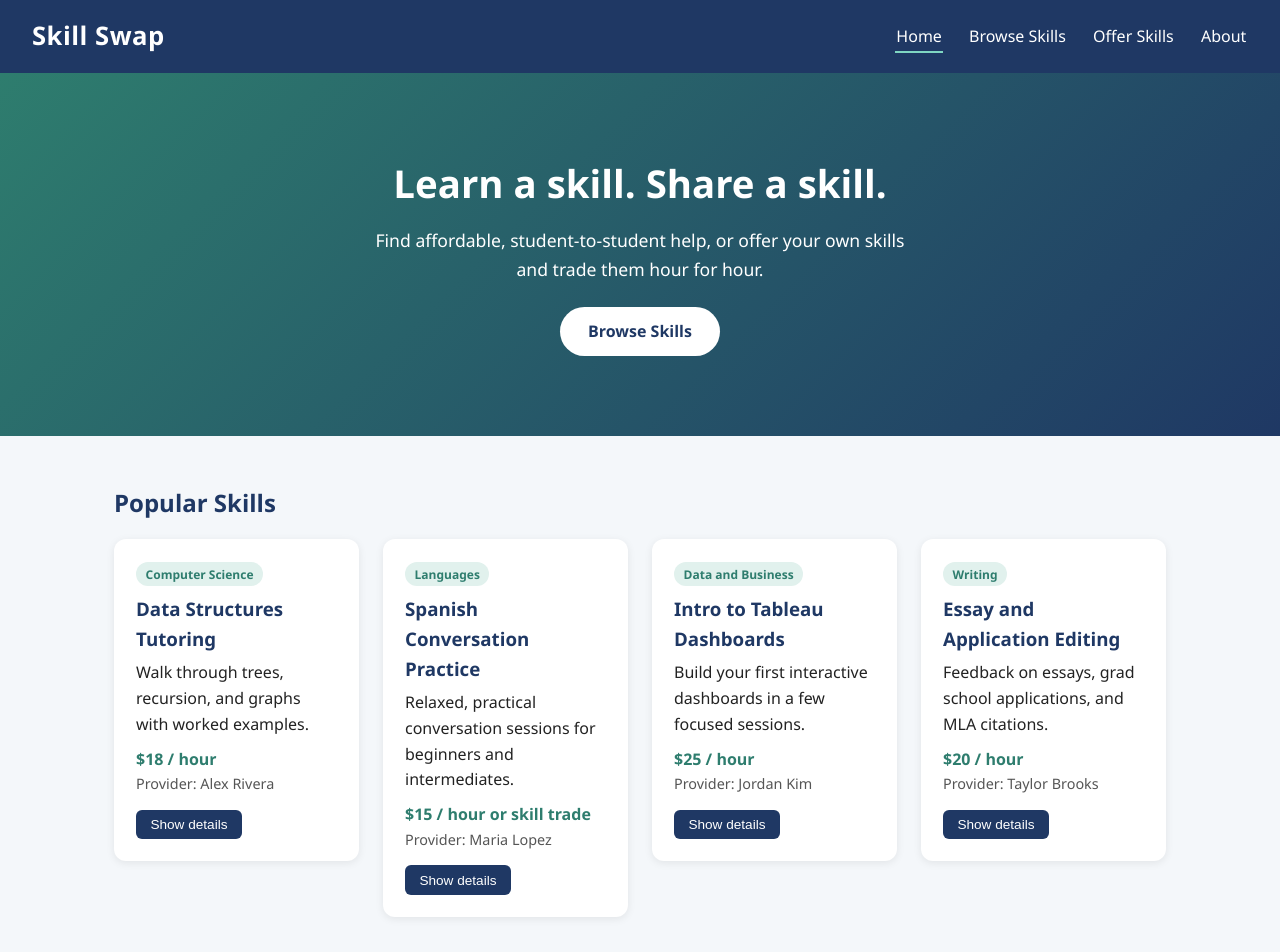
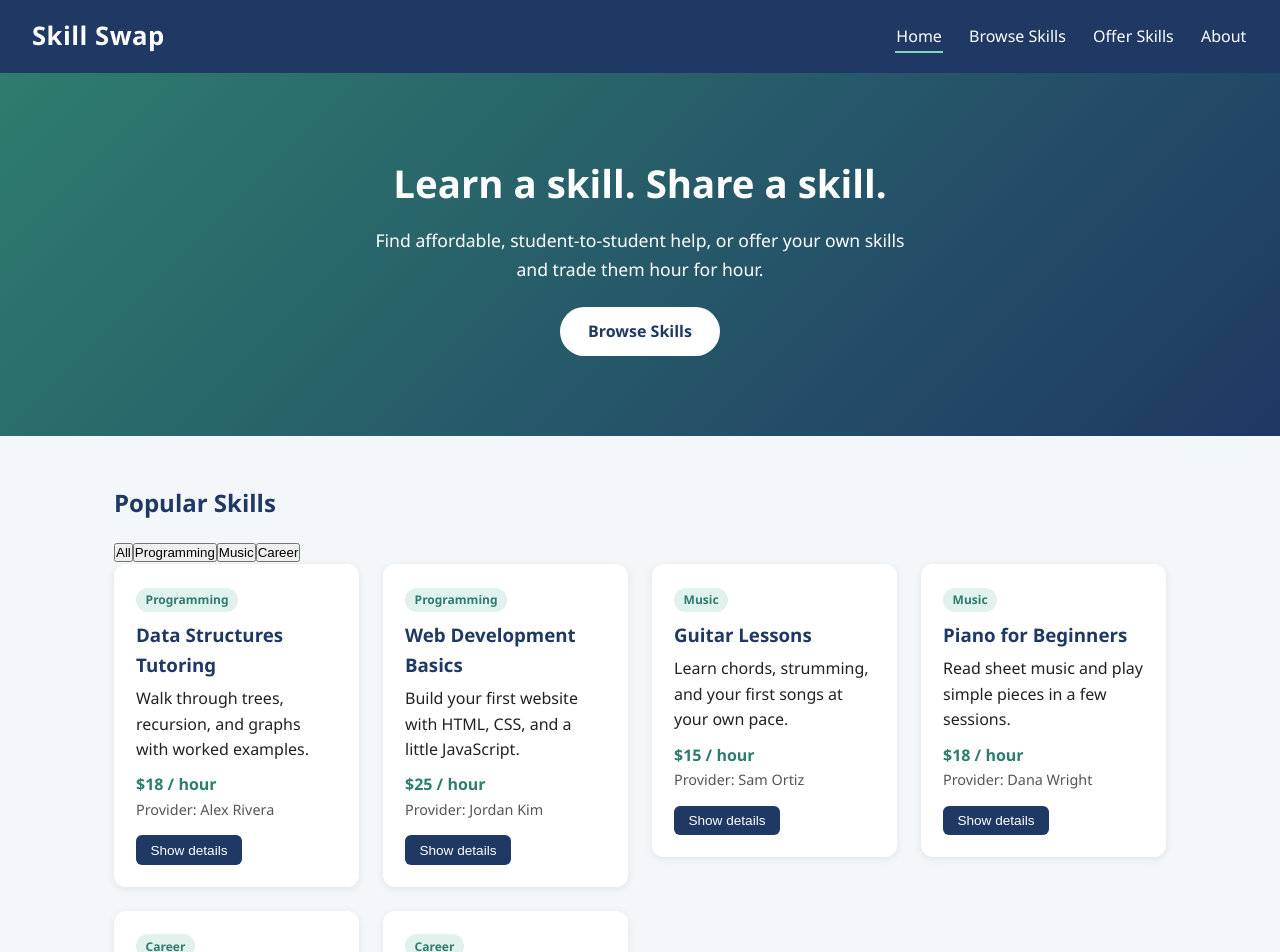
Before and after one commit to gxrciafelipe/skills-swap-felipegarcia-unit8, a React (Vite) app: page / in a window 1280 px wide. Shown: the top 952 px of the page. Built offline with nearby package versions, Linux system fonts and the light colour scheme.

Commit message:
Add category filter buttons to homepage

```diff
--- /dev/null
+++ b/src/components/FilterBar.jsx
@@ -0,0 +1,19 @@
+function FilterBar({ categories, selected, onSelect }) {
+  return (
+    <div className="filter-bar" role="group" aria-label="Filter skills by category">
+      {categories.map((category) => (
+        <button
+          key={category}
+          type="button"
+          className={`filter-button${selected === category ? " active" : ""}`}
+          aria-pressed={selected === category}
+          onClick={() => onSelect(category)}
+        >
+          {category}
+        </button>
+      ))}
+    </div>
+  );
+}
+
+export default FilterBar;
--- a/src/components/SkillCard.jsx
+++ b/src/components/SkillCard.jsx
@@ -1,4 +1,8 @@
 import { useState } from "react";
+
+function formatPrice(price) {
+  return price === 0 ? "Free" : `$${price} / hour`;
+}
 
 function SkillCard({ skill }) {
   const [expanded, setExpanded] = useState(false);
@@ -8,7 +12,7 @@ function SkillCard({ skill }) {
       <span className="tag">{skill.category}</span>
       <h3>{skill.title}</h3>
       <p>{skill.description}</p>
-      <p className="price">{skill.price}</p>
+      <p className="price">{formatPrice(skill.price)}</p>
       <p className="provider">Provider: {skill.provider}</p>
 
       {expanded && (
--- a/src/components/SkillsSection.jsx
+++ b/src/components/SkillsSection.jsx
@@ -1,15 +1,27 @@
+import { useState } from "react";
+import FilterBar from "./FilterBar.jsx";
 import SkillCard from "./SkillCard.jsx";
-import { skills } from "../data/skills.js";
+import { skills, CATEGORIES } from "../data/skills.js";
+import { filterSkillsByCategory } from "../../skillswap-functions.js";
 
 function SkillsSection() {
+  const [selectedCategory, setSelectedCategory] = useState("All");
+  const visibleSkills = filterSkillsByCategory(skills, selectedCategory);
+
   return (
     <section id="skills" className="skills">
       <h2>Popular Skills</h2>
+      <FilterBar
+        categories={["All", ...CATEGORIES]}
+        selected={selectedCategory}
+        onSelect={setSelectedCategory}
+      />
       <div className="skills-grid">
-        {skills.map((skill) => (
+        {visibleSkills.map((skill) => (
           <SkillCard key={skill.id} skill={skill} />
         ))}
       </div>
+      {visibleSkills.length === 0 && <p>No skills in this category yet.</p>}
     </section>
   );
 }
--- a/src/data/skills.js
+++ b/src/data/skills.js
@@ -1,44 +1,66 @@
-// Hardcoded skill listings for the Sprint 1 homepage.
-// Later these will come from GET /api/listings/search.
+// Hardcoded skill listings. Later these will come from GET /api/listings/search.
+// price is a number (dollars per hour); 0 means free.
+export const CATEGORIES = ["Programming", "Music", "Career"];
+
 export const skills = [
   {
     id: 1,
-    category: "Computer Science",
+    category: "Programming",
     title: "Data Structures Tutoring",
     description: "Walk through trees, recursion, and graphs with worked examples.",
-    price: "$18 / hour",
+    price: 18,
     provider: "Alex Rivera",
     details:
       "Senior CS major and former TA. Available weekday evenings and weekends, in person or on Zoom.",
   },
   {
     id: 2,
-    category: "Languages",
-    title: "Spanish Conversation Practice",
-    description: "Relaxed, practical conversation sessions for beginners and intermediates.",
-    price: "$15 / hour or skill trade",
-    provider: "Maria Lopez",
+    category: "Programming",
+    title: "Web Development Basics",
+    description: "Build your first website with HTML, CSS, and a little JavaScript.",
+    price: 25,
+    provider: "Jordan Kim",
     details:
-      "Native-level speaker. Open to trading for help with math or coding. Available Tuesday and Thursday afternoons.",
+      "Junior developer who loves teaching beginners. Available weekday evenings over video call.",
   },
   {
     id: 3,
-    category: "Data and Business",
-    title: "Intro to Tableau Dashboards",
-    description: "Build your first interactive dashboards in a few focused sessions.",
-    price: "$25 / hour",
-    provider: "Jordan Kim",
+    category: "Music",
+    title: "Guitar Lessons",
+    description: "Learn chords, strumming, and your first songs at your own pace.",
+    price: 15,
+    provider: "Sam Ortiz",
     details:
-      "Analytics intern with a portfolio of public dashboards. Available weekday evenings over video call.",
+      "Eight years of playing experience. Available weekends on campus or over video call.",
   },
   {
     id: 4,
-    category: "Writing",
-    title: "Essay and Application Editing",
-    description: "Feedback on essays, grad school applications, and MLA citations.",
-    price: "$20 / hour",
+    category: "Music",
+    title: "Piano for Beginners",
+    description: "Read sheet music and play simple pieces in a few sessions.",
+    price: 18,
+    provider: "Dana Wright",
+    details:
+      "Music minor with piano teaching experience. Available Tuesday and Thursday afternoons.",
+  },
+  {
+    id: 5,
+    category: "Career",
+    title: "Resume Review",
+    description: "Get feedback on your resume before you apply for internships.",
+    price: 0,
     provider: "Taylor Brooks",
     details:
-      "English and Education major, Writing Center tutor. Available most mornings and Sunday evenings.",
+      "Writing Center tutor and recent recruiting veteran. Free for students. Available most mornings.",
+  },
+  {
+    id: 6,
+    category: "Career",
+    title: "Interview Prep",
+    description: "Practice common interview questions and get honest feedback.",
+    price: 20,
+    provider: "Marcus Hill",
+    details:
+      "Senior who just finished a full recruiting season. Available weekday evenings.",
   },
 ];
--- /dev/null
+++ b/styles-append.css
@@ -0,0 +1,27 @@
+
+/* ---------- Category filter ---------- */
+.filter-bar {
+  display: flex;
+  flex-wrap: wrap;
+  gap: 0.6rem;
+  margin-bottom: 1.5rem;
+}
+
+.filter-button {
+  background: white;
+  color: var(--navy);
+  border: 2px solid var(--navy);
+  border-radius: 999px;
+  padding: 0.4rem 1.1rem;
+  font-size: 0.95rem;
+  font-weight: 600;
+  cursor: pointer;
+  transition: background 0.2s, color 0.2s;
+}
+
+.filter-button:hover { background: #e8eef7; }
+
+.filter-button.active {
+  background: var(--navy);
+  color: white;
+}
```
